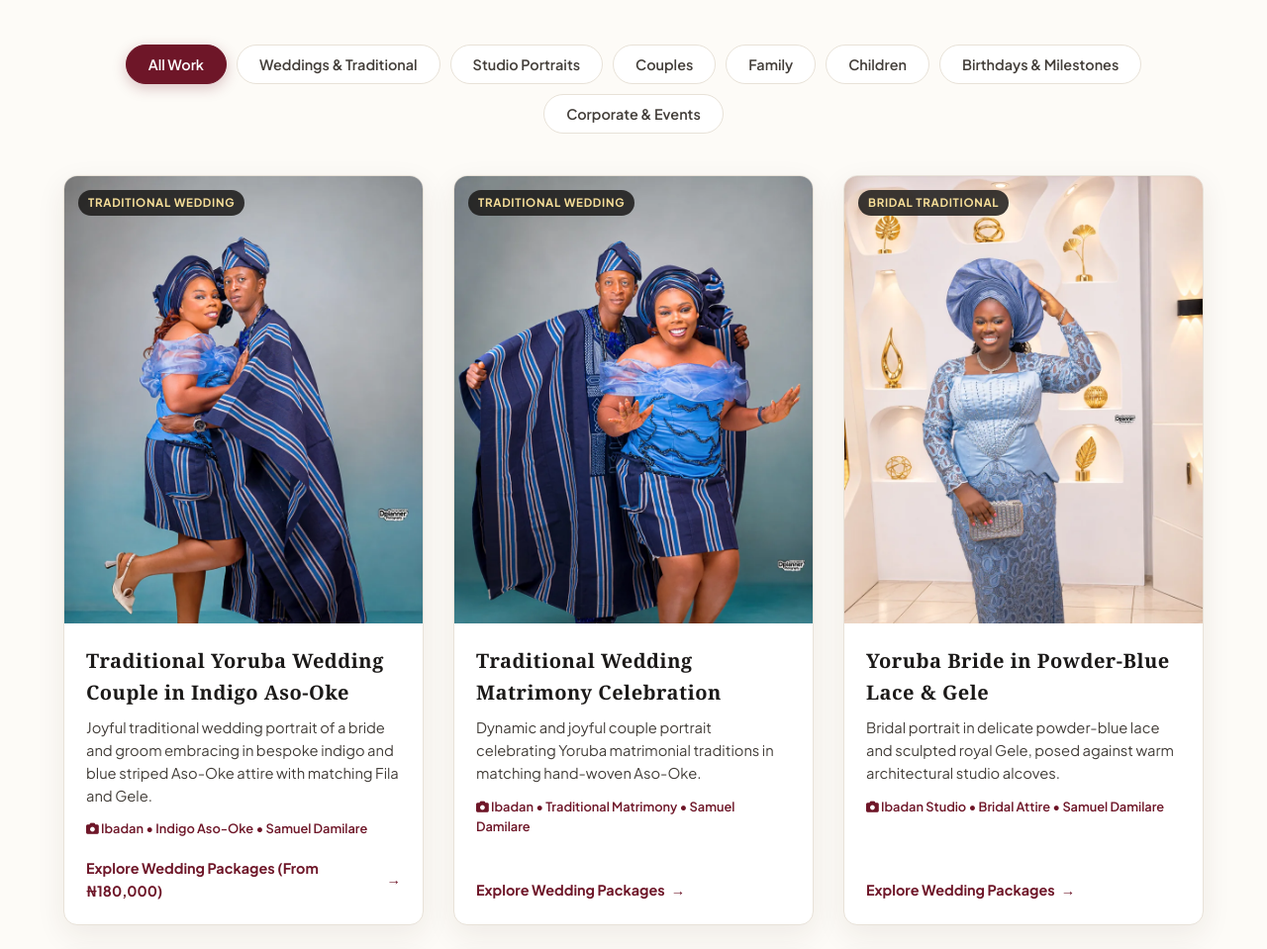
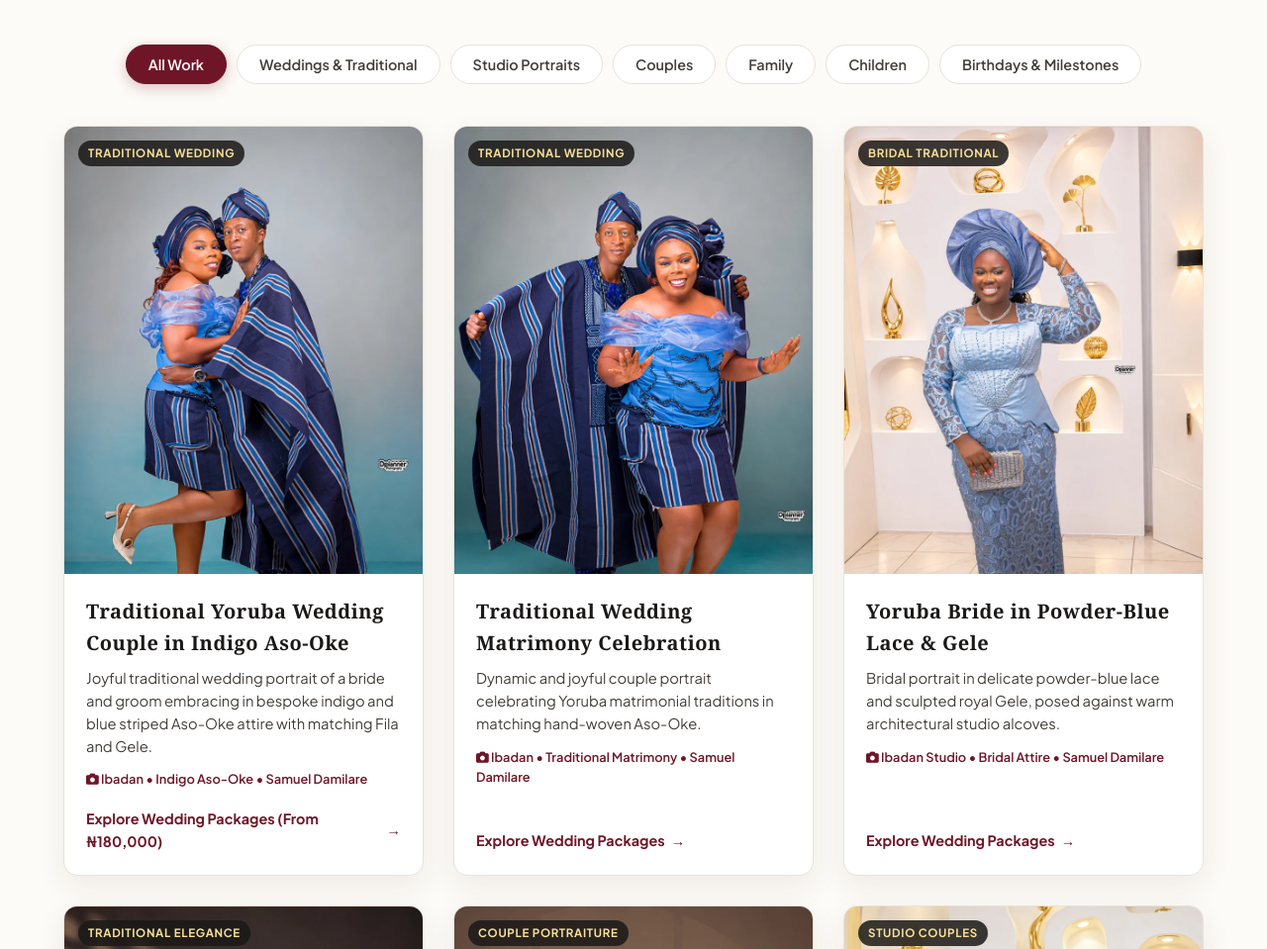
Before and after one commit to dplannerphotography-cyber/wedding-packages, an Eleventy site: page src/photography/index.njk in a window 1280 px wide. Shown: the part 1559-2518 px from the top of the page at 99% size. Built offline with nearby package versions, Linux system fonts and the light colour scheme; Eleventy itself is replaced by a stand-in of ours; files that its build step writes are made by us from their sources; a web font is replaced by a local one.

Commit message:
Move DSC_7984 to Studio Portraits (studio-portrait-10) and hide Corporate & Events filter

```diff
--- a/scripts/verify-portfolio.js
+++ b/scripts/verify-portfolio.js
@@ -45,12 +45,15 @@ portfolioData.forEach(item => {
 });
 
 // 3. Check filters
-['all', 'weddings', 'studio', 'couples', 'family', 'children', 'birthdays', 'corporate'].forEach(cat => {
+['all', 'weddings', 'studio', 'couples', 'family', 'children', 'birthdays'].forEach(cat => {
   const searchStr = `data-filter="${cat}"`;
   if (!photoHtml.includes(searchStr)) {
     errors.push('Missing filter button for: ' + cat);
   }
 });
+if (photoHtml.includes('data-filter="corporate"')) {
+  errors.push('Corporate filter should be hidden');
+}
 
 // 4. Check lightbox markup
 if (!photoHtml.includes('id="portfolio-lightbox"')) {
--- a/src/_data/portfolio.json
+++ b/src/_data/portfolio.json
@@ -255,6 +255,21 @@
     "sourceFile": "untitled-2.jpg"
   },
   {
+    "id": "studio-portrait-10",
+    "category": "studio",
+    "categoryLabel": "Studio & Portraits",
+    "title": "Executive Portrait with National Honors",
+    "tag": "Executive Portrait",
+    "image": "/assets/portfolio/studio-portrait-10.webp",
+    "largeImage": "/assets/portfolio/studio-portrait-10-lg.webp",
+    "alt": "Distinguished Nigerian woman seated in royal blue traditional lace and Gele beside the green-white-green Nigerian flag, DPlanner Photography Ibadan",
+    "caption": "Distinguished executive portrait of a senior matriarch in royal blue hand-woven Aso-Oke and Gele alongside the Nigerian national flag.",
+    "specs": "Yemetu Studio • National Flag Setup • 24h Delivery",
+    "ctaText": "Book Studio Shoot",
+    "ctaLink": "https://wa.me/2348168204080?text=Hello%20DPlanner%20Photography%2C%20I%20would%20like%20to%20book%20a%20studio%20portrait%20session%20at%20your%20Yemetu%2C%20Ibadan%20studio.",
+    "sourceFile": "DSC_7984.jpg"
+  },
+  {
     "id": "family-01",
     "category": "family",
     "categoryLabel": "Family",
@@ -328,21 +343,6 @@
     "ctaText": "Book Birthday Shoot",
     "ctaLink": "https://wa.me/2348168204080?text=Hello%20DPlanner%20Photography%2C%20I%20would%20like%20to%20book%20a%20birthday%20photography%20shoot.",
     "sourceFile": "DSC_7044.jpg"
-  },
-  {
-    "id": "corporate-events-01",
-    "category": "corporate",
-    "categoryLabel": "Corporate & Events",
-    "title": "Executive Matriarch & National Honors",
-    "tag": "Executive & Honors",
-    "image": "/assets/portfolio/corporate-events-01.webp",
-    "largeImage": "/assets/portfolio/corporate-events-01-lg.webp",
-    "alt": "Distinguished Nigerian woman seated in royal blue traditional lace and Gele beside the green-white-green Nigerian flag, DPlanner Photography Ibadan",
-    "caption": "Distinguished portrait of a senior dignitary in royal blue hand-woven Aso-Oke alongside the Nigerian national flag.",
-    "specs": "Studio Set • National Flag Setup • Samuel Damilare",
-    "ctaText": "Inquire Corporate Coverage",
-    "ctaLink": "https://wa.me/2348168204080?text=Hello%20DPlanner%20Photography%2C%20I%20would%20like%20to%20inquire%20about%20corporate%20%2F%20event%20documentary%20coverage.",
-    "sourceFile": "DSC_7984.jpg"
   },
   {
     "id": "children-01",
--- a/src/photography/index.njk
+++ b/src/photography/index.njk
@@ -170,7 +170,6 @@ pageFaqs:
       <button type="button" class="portfolio-tab-btn" data-filter="family" role="tab" aria-selected="false">Family</button>
       <button type="button" class="portfolio-tab-btn" data-filter="children" role="tab" aria-selected="false">Children</button>
       <button type="button" class="portfolio-tab-btn" data-filter="birthdays" role="tab" aria-selected="false">Birthdays &amp; Milestones</button>
-      <button type="button" class="portfolio-tab-btn" data-filter="corporate" role="tab" aria-selected="false">Corporate &amp; Events</button>
     </div>
 
     <!-- Editorial Portfolio Grid -->
```
Also changed, not shown: src/assets/portfolio/studio-portrait-10-lg.webp (renamed from src/assets/portfolio/corporate-events-01-lg.webp), src/assets/portfolio/studio-portrait-10.webp (renamed from src/assets/portfolio/corporate-events-01.webp).
